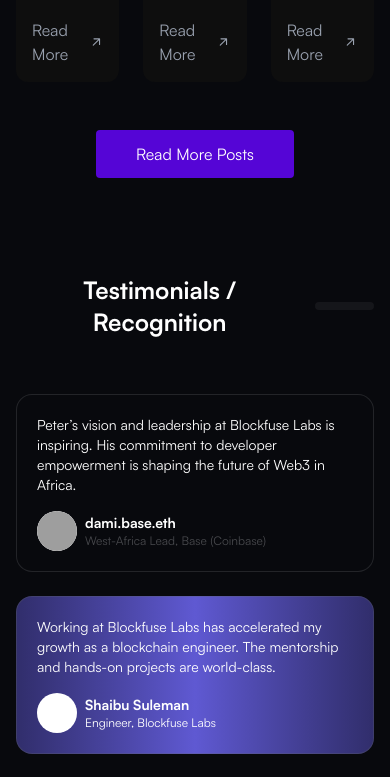
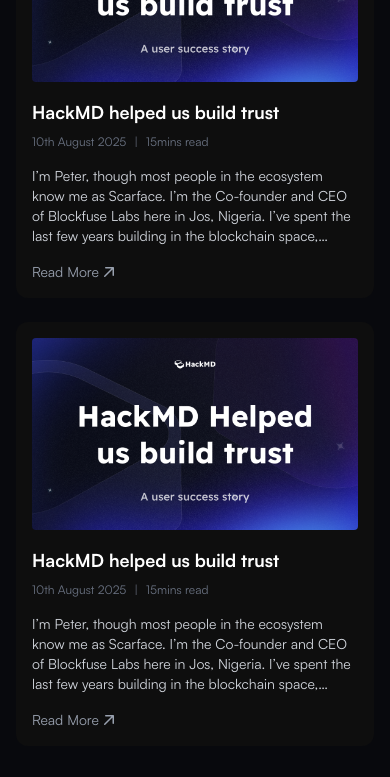
Before and after one commit to olathedev/scarface-portfolio, a Next.js app: page / in a window 390 px wide. Shown: the part 8180-8957 px from the top of the page. Built offline with nearby package versions, Linux system fonts and the light colour scheme; grey boxes are pictures that could not be loaded; a web font is replaced by a local one.

Commit message:
Update Blog component layout and styles: Adjusted grid structure for responsiveness, refined text sizes, and improved button styles for better usability. Enhanced overall visual consistency across different screen sizes.

```diff
--- a/components/Blog.tsx
+++ b/components/Blog.tsx
@@ -12,21 +12,21 @@
         <div className="w-[40px] sm:w-[60px] md:w-[80px] h-[6px] sm:h-[8px] md:h-[11px] opacity-40 bg-primary rounded-xl"></div>
       </header>
 
-      <div className="grid grid-cols-3 gap-6">
+      <div className="grid grid-cols-1 sm:grid-cols-2 lg:grid-cols-3 gap-6">
         {Array.from({ length: 3 }).map((blog, index) => (
-          <div className="w-full bg-[#0E0E0E] p-4 rounded-xl">
-            <div className="h-56 w-full bg- rounded relative overflow-hidden">
+          <div className="w-full bg-[#0E0E0E] p-4 rounded-xl flex flex-col">
+            <div className="h-48 sm:h-56 w-full rounded relative overflow-hidden">
               <Image src="/hackmd.png" alt="" fill className="object-cover" />
             </div>
 
-            <div className="flex flex-col">
-              <h2 className="mt-4 text-xl text-white font-semibold mb-2">
+            <div className="flex flex-col flex-1">
+              <h2 className="mt-4 text-lg sm:text-xl text-white font-semibold mb-2">
                 HackMD helped us build trust
               </h2>
-              <div className="flex text-sm text-gray-500 gap-4">
-                <p> 10th August 2025</p> | <p>15mins read</p>
+              <div className="flex text-xs sm:text-sm text-gray-500 gap-2 sm:gap-4 flex-wrap">
+                <p>10th August 2025</p> | <p>15mins read</p>
               </div>
-              <p className="line-clamp-4 mt-4 text-gray-300 ">
+              <p className="line-clamp-4 mt-4 text-gray-300 text-sm sm:text-base">
                 I’m Peter, though most people in the ecosystem know me as
                 Scarface. I’m the Co-founder and CEO of Blockfuse Labs here in
                 Jos, Nigeria. I’ve spent the last few years building in the
@@ -37,7 +37,7 @@
                 of trust.
               </p>
 
-              <p className="flex items-center text-gray-400 mt-4 cursor-pointer hover:text-primary transition-colors duration-300 ease-in-out">
+              <p className="flex items-center text-gray-400 mt-4 cursor-pointer hover:text-primary transition-colors duration-300 ease-in-out text-sm sm:text-base">
                 Read More
                 <svg
                   xmlns="http://www.w3.org/2000/svg"
@@ -55,13 +55,10 @@
             </div>
           </div>
         ))}
-
-
       </div>
 
     <div className="flex justify-center">
-
-      <button className="bg-primary py-3 px-10 rounded mt-4 cursor-pointer">Read More Posts</button>
+      <button className="bg-primary py-3 px-6 w-full sm:w-auto rounded mt-4 cursor-pointer text-sm sm:text-base">Read More Posts</button>
     </div>
     </section>
   );
```
